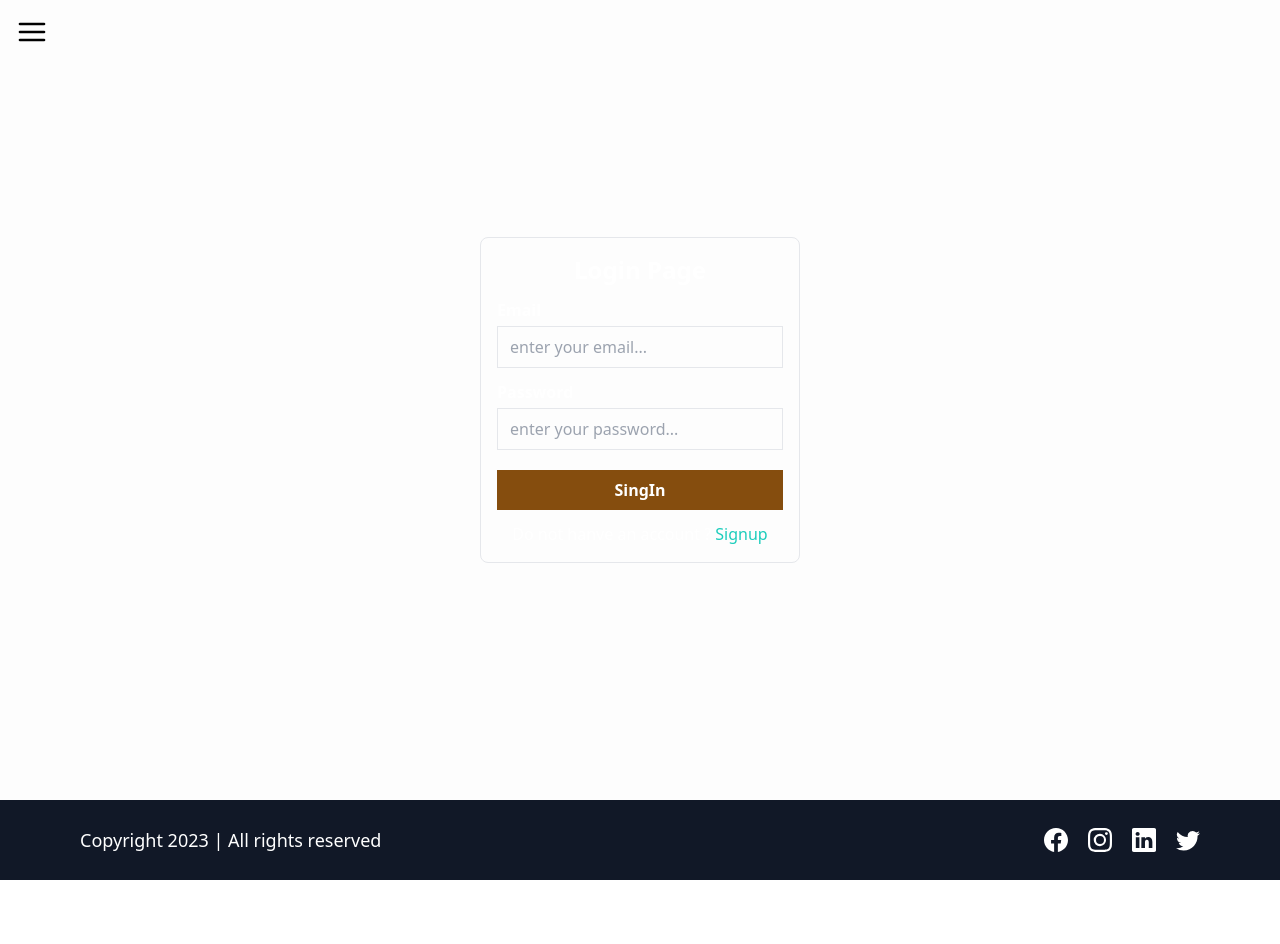
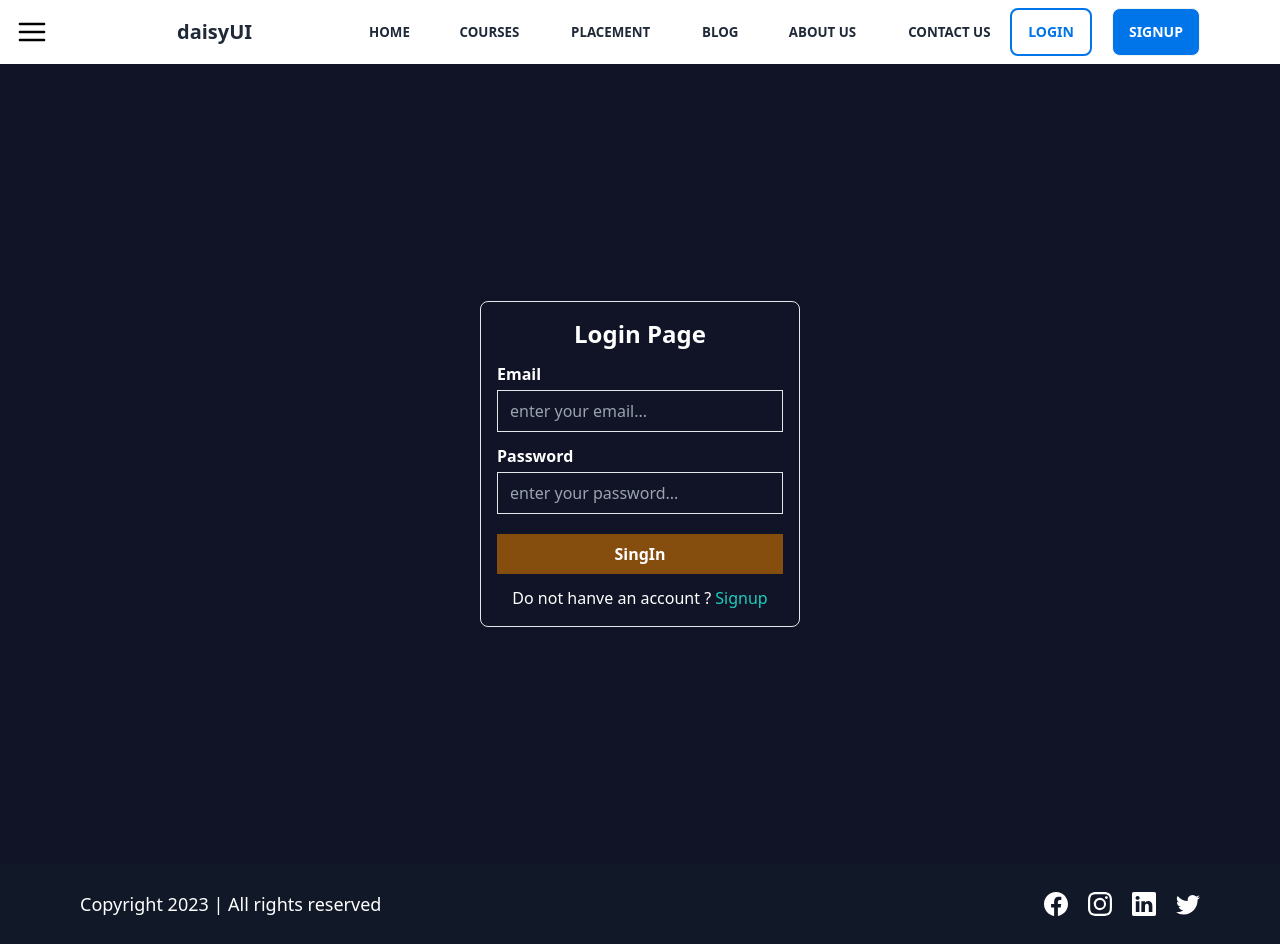
Before and after one commit to Tanjim099/lms, a React (Vite) app in the folder client/: page /login in a window 1280 px wide. Before the commit the page ends 880 px from the top, so only its background shows below. Built offline with nearby package versions, Linux system fonts and the light colour scheme.

Commit message:
updated navbar

```diff
--- a/client/index.html
+++ b/client/index.html
@@ -9,7 +9,7 @@
 </head>
 <!-- bg-[#182238] -->
 
-<body class="bg-[#fdfdfd]">
+<body class="bg-[#101426]">
   <div id="root"></div>
   <script type="module" src="/src/main.jsx"></script>
   <script src="https://checkout.razorpay.com/v1/checkout.js"></script>
--- /dev/null
+++ b/client/src/components/Navbar.jsx
@@ -0,0 +1,52 @@
+import { useSelector } from "react-redux"
+import { NavLink } from "react-router-dom"
+
+function Navbar() {
+    const isLoggedIn = useSelector((state) => state?.auth?.isLoggedIn);
+    const role = useSelector((state) => state?.auth?.role)
+    return (
+        <div className="navbar bg-base-100 pl-40 pr-20">
+            <div className="navbar-start">
+                <a className="btn btn-ghost normal-case text-xl">daisyUI</a>
+            </div>
+            <div className="navbar-center hidden lg:flex sm:flex gap-4">
+                {/* <ul className="menu menu-horizontal px-1 flex gap-4"> */}
+                <NavLink className="btn bg-transparent border-none hover:text-[#0074e9] hover:bg-transparent">Home</NavLink>
+                <NavLink className="btn bg-transparent border-none hover:text-[#0074e9] hover:bg-transparent" to="/courses">Courses</NavLink>
+                <NavLink className="btn bg-transparent border-none hover:text-[#0074e9] hover:bg-transparent">Placement</NavLink>
+                <NavLink className="btn bg-transparent border-none hover:text-[#0074e9] hover:bg-transparent">Blog</NavLink>
+                <button className="btn bg-transparent border-none hover:text-[#0074e9] hover:bg-transparent">About Us</button>
+                <NavLink className="btn bg-transparent border-none hover:text-[#0074e9] hover:bg-transparent">Contact Us</NavLink>
+                {/* </ul> */}
+            </div>
+            {
+                !isLoggedIn ? (
+                    <div className="navbar-end flex gap-5">
+                        <NavLink className="btn btn-ghost bg-transparent border-2 border-[#0074e9] text-[#0074e9]">Login</NavLink>
+                        <NavLink className="btn text-white bg-[#0074e9] cursor-pointer hover:bg-[#1c4a78] transition-all ease-in-out duration-300">SignUp</NavLink>
+                    </div>
+                ) : (
+                    <div className="navbar-end flex dropdown">
+                        <label tabIndex={0} className="btn btn-ghost btn-circle avatar">
+                            <div className="w-10 rounded-full">
+                                <img src="/images/stock/photo-1534528741775-53994a69daeb.jpg" />
+                            </div>
+                        </label>
+                        <ul tabIndex={0} className="mt-3 z-[1] p-2 shadow menu menu-sm dropdown-content bg-base-100 rounded-box w-52">
+                            <li>
+                                <a className="justify-between">
+                                    Profile
+                                    <span className="badge">New</span>
+                                </a>
+                            </li>
+                            <li><a>Settings</a></li>
+                            <li><a>Logout</a></li>
+                        </ul>
+                    </div>
+                )
+            }
+        </div>
+    )
+}
+
+export default Navbar
--- a/client/src/layouts/HomeLayout.jsx
+++ b/client/src/layouts/HomeLayout.jsx
@@ -4,6 +4,7 @@
 import { Link, useNavigate } from 'react-router-dom';
 import { useDispatch, useSelector } from 'react-redux';
 import { logout } from '../redux/slices/authSlice';
+import Navbar from '../components/Navbar';
 
 function HomeLayout({ children }) {
 
@@ -37,69 +38,68 @@
             navigate("/")
     }
     return (
-        <div className="min-h-[90vh] ">
-            <div className="drawer absolute left-0 z-50 w-full">
+        <div className="min-h-[90vh] sticky top-0">
+            <div className="drawer absolute left-0 z-50 w-auto">
                 <input id="my-drawer" type="checkbox" className="drawer-toggle" />
                 <div className="drawer-content">
-                    <label htmlFor="my-drawer" >
-                        <FiMenu onClick={changeWidth} size={"32px"} className='text-black font-bold m-4' />
+                    <label htmlFor="my-drawer" className=''>
+                        <FiMenu onClick={changeWidth} size={"32px"} className='font-bold text-black m-4' />
                     </label>
                 </div>
                 <div className="drawer-side w-0">
                     <label htmlFor="my-drawer" className="drawer-overlay"></label>
-                    <ul className="menu p-4 h-[100%] w-48 sm:w-80 bg-base-200 text-base-content relative">
+                    <ul className='menu p-4 w-48 h-[100%] sm:w-80 bg-base-200 text-base-content relative'>
                         <li className='w-fit absolute right-2 z-50'>
                             <button onClick={hideDrawer}>
                                 <AiFillCloseCircle size={24} />
                             </button>
                         </li>
                         <li>
-                            <Link to={"/"}>Home</Link>
+                            <Link to="/"> Home </Link>
                         </li>
                         {isLoggedIn && role === "ADMIN" && (
                             <li>
-                                <Link to={"/admin/dashboard"}>Admin Dashboard</Link>
+                                <Link to="/admin/dashboard">Admin Dashboard</Link>
                             </li>
-
                         )
 
                         }
                         {isLoggedIn && role === "ADMIN" && (
                             <li>
-                                <Link to={"/course/create"}>Create New Course</Link>
+                                <Link to="/course/create">Create Course</Link>
                             </li>
-
                         )
 
                         }
                         <li>
-                            <Link to={"/about"}>AboutUs</Link>
+                            <Link to="/about"> About us </Link>
                         </li>
                         <li>
-                            <Link to={"/contact"}>ContactUs</Link>
+                            <Link to="/contact"> Contact us </Link>
                         </li>
                         <li>
-                            <Link to={"/courses"}>All Course</Link>
+                            <Link to="/courses"> All courses </Link>
                         </li>
+
                         {!isLoggedIn ? (
-                            <li className='absolute bottom-4 w-[90%]'>
-                                <div className='w-full flex items-center justify-center'>
-                                    <button className='btn-primary px-4 py-1 font-semibold rounded-md w-full'>
+                            <li className="absolute bottom-4 w-[90%]">
+                                <div className="w-full flex items-center justify-center">
+                                    <button className="btn-primary px-4 py-1 font-semibold rounded-md w-full">
                                         <Link to="/login">Login</Link>
                                     </button>
-                                    <button className='btn-secondary px-4 py-1 font-semibold rounded-md w-full'>
-                                        <Link to="/signup">SignUp</Link>
+                                    <button className="btn-secondary px-4 py-1 font-semibold rounded-md w-full">
+                                        <Link to="/signup">Signup</Link>
                                     </button>
                                 </div>
                             </li>
                         ) : (
-                            <li className='absolute bottom-4 w-[90%]'>
-                                <div className='w-full flex items-center justify-center'>
-                                    <button className='btn-primary px-4 py-1 font-semibold rounded-md w-full'>
+                            <li className="absolute bottom-4 w-[90%]">
+                                <div className="w-full flex items-center justify-center">
+                                    <button className="btn-primary px-4 py-1 font-semibold rounded-md w-full">
                                         <Link to="/user/profile">Profile</Link>
                                     </button>
-                                    <button className='btn-secondary px-4 py-1 font-semibold rounded-md w-full'>
-                                        <Link onClick={onLogout}>Loguot</Link>
+                                    <button className="btn-secondary px-4 py-1 font-semibold rounded-md w-full">
+                                        <Link onClick={onLogout}>Logout</Link>
                                     </button>
                                 </div>
                             </li>
@@ -109,8 +109,11 @@
                     </ul>
                 </div>
             </div>
+            <Navbar />
             {children}
+
             <Footer />
+
         </div>
     )
 }
--- a/client/src/pages/Course/CourseDescription.jsx
+++ b/client/src/pages/Course/CourseDescription.jsx
@@ -2,6 +2,7 @@
 import HomeLayout from "../../layouts/HomeLayout"
 import { useEffect } from "react";
 import { useSelector } from "react-redux";
+import HiringPartner from "../../components/HiringPartner";
 
 function CourseDescription() {
     const navigate = useNavigate()
@@ -12,30 +13,35 @@
         <HomeLayout>
             <div className="min-h-[90vh] pt-12 flex flex-col items-center justify-center text-white w-[80%] m-auto">
                 <div className="flex flex-row-reverse gap-10 py-10 relative w-[100%]">
-                    <div className=" w-[30%] p-5 border border-r-8">
+                    <div className=" w-[30%] p-5 border rounded-xl">
                         <img
-                            className="w-full h-64"
+                            className="w-full h-54 rounded-xl"
                             src={state?.thumbnail?.secure_url}
                             alt=""
 
                         />
                         <div className="space-y-4">
                             <div className="flex flex-col justify-center text-xl">
-                                <p className="font-semibold">
-                                    <span className="text-yellow-500 font-bold">Total Lectures : </span> {state?.numberOfLectures}
+                                <p className="font-semibold mt-4">
+                                    <span className="text-[#0074e9] font-bold">Total Lectures : </span> {state?.numberOfLectures}
                                 </p>
                                 <p className="font-semibold">
-                                    <span className="text-yellow-500 font-bold">Instuctor : </span> {state?.createdBy}
+                                    <span className="text-[#0074e9] font-bold">Instuctor : </span> {state?.createdBy}
                                 </p>
-
+                                <hr className="mt-4" />
+                                <div className="mt-4 flex flex-col gap-2">
+                                    <h3 className="text-lg font-bold text-gray-300">What's included</h3>
+                                    <p className="text-base text-gray-400">100+ Question</p>
+                                    <p className="text-base text-gray-400">Anlimited Assignment</p>
+                                </div>
                             </div>
                             {
                                 role === "ADMIN" || data?.subscription?.status === "active" ? (
-                                    <button onClick={() => navigate("/course/displaylectures", { state: { ...state } })} className="bg-yellow-600 text-xl rounded-md font-bold px-5 py-3 w-full hover:bg-yellow-500 transition-all ease-in-out duration-300">
+                                    <button onClick={() => navigate("/course/displaylectures", { state: { ...state } })} className="bg-[#0074e9] text-xl rounded-md font-bold px-5 py-3 w-full hover:bg-[#4c67ff] transition-all ease-in-out duration-300">
                                         Watch Lectures
                                     </button>
                                 ) : (
-                                    <button onClick={() => navigate("/checkout")} className="bg-yellow-600 text-xl rounded-md font-bold px-5 py-3 w-full hover:bg-yellow-500 transition-all ease-in-out duration-300">
+                                    <button onClick={() => navigate("/checkout")} className="bg-[#0074e9] text-xl rounded-md font-bold px-5 py-3 w-full hover:bg-[#4b94de] transition-all ease-in-out duration-300">
                                         Subscribe
                                     </button>
                                 )
@@ -45,15 +51,15 @@
                     </div>
 
                     <div className="w-[70%] text-xl">
-                        <h1 className="text-3xl font-bold text-yellow-500 mb-5 text-center">
+                        <h1 className="text-3xl font-bold text-[#0074e9] mb-5 text-center">
                             {state?.title}
                         </h1>
                         <p>
-                            <span className="text-yellow-500">Course description : </span> {state?.description}
+                            <span className="text-[#0074e9]">Course description : </span> {state?.description}
                         </p>
                     </div>
                 </div>
-
+                <HiringPartner />
             </div>
         </HomeLayout>
     )
--- a/client/src/pages/Signup.jsx
+++ b/client/src/pages/Signup.jsx
@@ -71,8 +71,8 @@
 
         const response = await dispatch(createAccount(formData))
         console.log(response);
-        if (response?.payload?.data) {
-            navigate("/")
+        if (response?.payload?.success == true) {
+            navigate("/login")
         }
         setSignupDetails(
             {
--- a/client/src/pages/User/Profile.jsx
+++ b/client/src/pages/User/Profile.jsx
@@ -1,11 +1,21 @@
 import { useDispatch, useSelector } from "react-redux"
 import HomeLayout from "../../layouts/HomeLayout";
 import { Link } from "react-router-dom";
+import { useEffect } from "react";
+import { getUserData } from "../../redux/slices/authSlice";
 
 function Profile() {
     const dispatch = useDispatch();
     const userData = useSelector((state) => state?.auth?.data);
     console.log(userData)
+    console.log(userData?.fullName)
+    console.log(userData?.subscription?.status)
+    async function ongetProfile() {
+        await dispatch(getUserData())
+    }
+    useEffect(() => {
+        ongetProfile
+    }, [])
     return (
         <HomeLayout>
             <div className="min-h-[90vh] flex items-center justify-center">
@@ -20,7 +30,7 @@
                     <div className="grid grid-cols-2">
                         <p>Email : </p><span>{userData?.email}</span>
                         <p>Role : </p><span>{userData?.role}</span>
-                        <p>Subsription : </p><span>{userData?.status === "ACTIVE" ? "Active" : "Inactive"}</span>
+                        <p>Subsription : </p><span>{userData?.subscription?.status === "active" ? "Active" : "Inactive"}</span>
                     </div>
                     <div className="flex items-center justify-center gap-2">
                         <Link
@@ -39,7 +49,7 @@
                         </Link>
                     </div>
                     {
-                        userData?.state !== "ACTIVE" && (
+                        userData?.status !== "active" && (
                             <button className="w-full bg-red-600 hover:bg-red-500 transition-all ease-in-out duration-300 rounded-sm font-semibold py-2">
                                 Cancel Subscription
                             </button>
--- a/client/src/redux/slices/authSlice.js
+++ b/client/src/redux/slices/authSlice.js
@@ -11,7 +11,7 @@
 export const createAccount = createAsyncThunk("/auth/signup", async (data) => {
     try {
         const res = axiosInstance.post("/user/register", data);
-        localStorage.setItem('token', res.data.token);
+        // localStorage.setItem('token', res.data.token);
         toast.promise(res, {
             loading: "Wait! creating your account",
             success: (data) => {
@@ -112,6 +112,10 @@
                 state.data = {};
             })
             .addCase(getUserData.fulfilled, (state, action) => {
+                console.log(action)
+                console.log("yes")
+                console.log(action)
+                // console.log(data);
                 if (!action?.payload?.data) return;
                 localStorage.setItem("data", JSON.stringify(action?.payload?.data));
                 localStorage.setItem("isLoggedIn", true);
@@ -119,6 +123,8 @@
                 state.isLoggedIn = true;
                 state.data = action?.payload?.data?.user;
                 state.role = action?.payload?.data?.user?.role;
+                console.log(action?.payload?.data?.user?.role)
+                console.log(data);
             })
     }
 });
```
Also changed, not shown: client/src/components/HiringPartner.jsx (+0 -7 lines).
